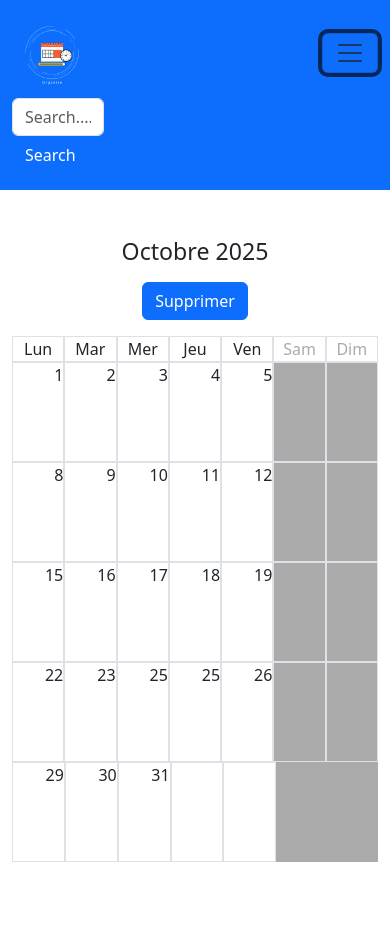
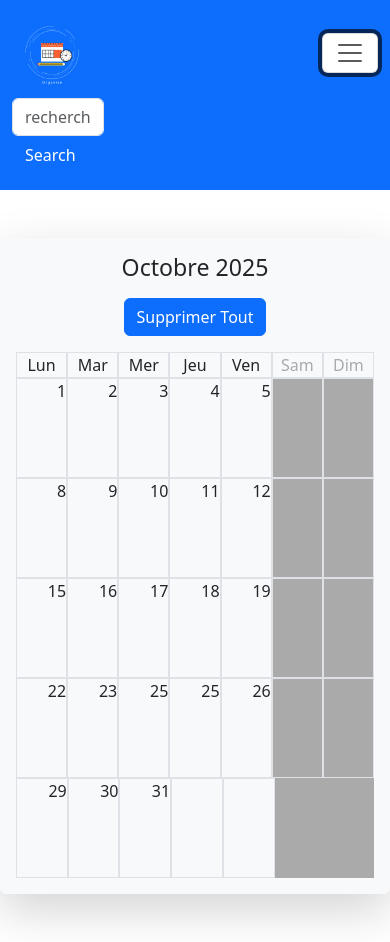
Before and after one commit to rachadelrhilani/brief-4-calendrie-html-css-js-, a plain HTML site: page index.html in a window 390 px wide. Both pictures are taken after a click on the button "Toggle navigation". Before the commit the page ends 862 px from the top, so only its background shows below. Drawn offline with nearby package versions, Linux system fonts and the light colour scheme.

Commit message:
ajouter button supprimer tous

```diff
--- a/index.html
+++ b/index.html
@@ -20,12 +20,12 @@
     <nav class="navbar navbar-expand-lg bg-primary">
       <div class="container-fluid">
         <a class="navbar-brand" href="index.html"><img src="./images/logo.png" class="logo-img" alt="logo-calandar"></a>
-        <button class="navbar-toggler" type="button" data-bs-toggle="collapse" data-bs-target="#navbarNavDropdown"
+        <button class="navbar-toggler bg-white" type="button" data-bs-toggle="collapse" data-bs-target="#navbarNavDropdown"
           aria-controls="navbarNavDropdown" aria-expanded="false" aria-label="Toggle navigation">
           <span class="navbar-toggler-icon"></span>
         </button>
         <div class="collapse navbar-collapse justify-content-end mb-2" id="navbarNavDropdown">
-          <input type="text" id="input-search" placeholder="Search...." class="form-control w-25" required>
+          <input type="text" id="input-search" placeholder="recherche un nom..." class="form-control w-25" required>
           <button type="button" id="btn-search" class="btn btn-primary">Search</button>
         </div>
       </div>
@@ -33,13 +33,13 @@
   </header>
 
   <section class="mt-5">
-    <div class="container">
+    <div class="container shadow-lg p-3 mb-5 bg-body-tertiary rounded">
       <div class="calendar">
         <div class="calendar-header d-flex justify-content-center align-items-center px-3">
           <h3 class="m-0">Octobre 2025</h3>
         </div>
         <div class="d-flex justify-content-center mt-3 mb-3">
-          <button type="button" id="btn-search" class="btn btn-primary">Supprimer</button>
+          <button type="button" id="Supprimer-Tout" class="btn btn-primary">Supprimer Tout</button>
         </div>
         <div class="mt-3">
           <!-- Noms des jours -->
--- a/js/script.js
+++ b/js/script.js
@@ -6,8 +6,14 @@ const closeModel = document.getElementById('closeModal');
 const editModal = new bootstrap.Modal(document.getElementById('editModal'));
 let selectday = null;
 let currentresa = null;
+const deleteall = document.getElementById("Supprimer-Tout");
 
-
+/* suppression de tout les reservations */
+deleteall.addEventListener("click",()=>{
+  localStorage.removeItem("reservations");
+  let daysp = document.querySelectorAll(".day p");
+  daysp.forEach((d)=>d.remove())
+})
 /* affiche le modal ajouter*/
 
 days.forEach(day => {
```
